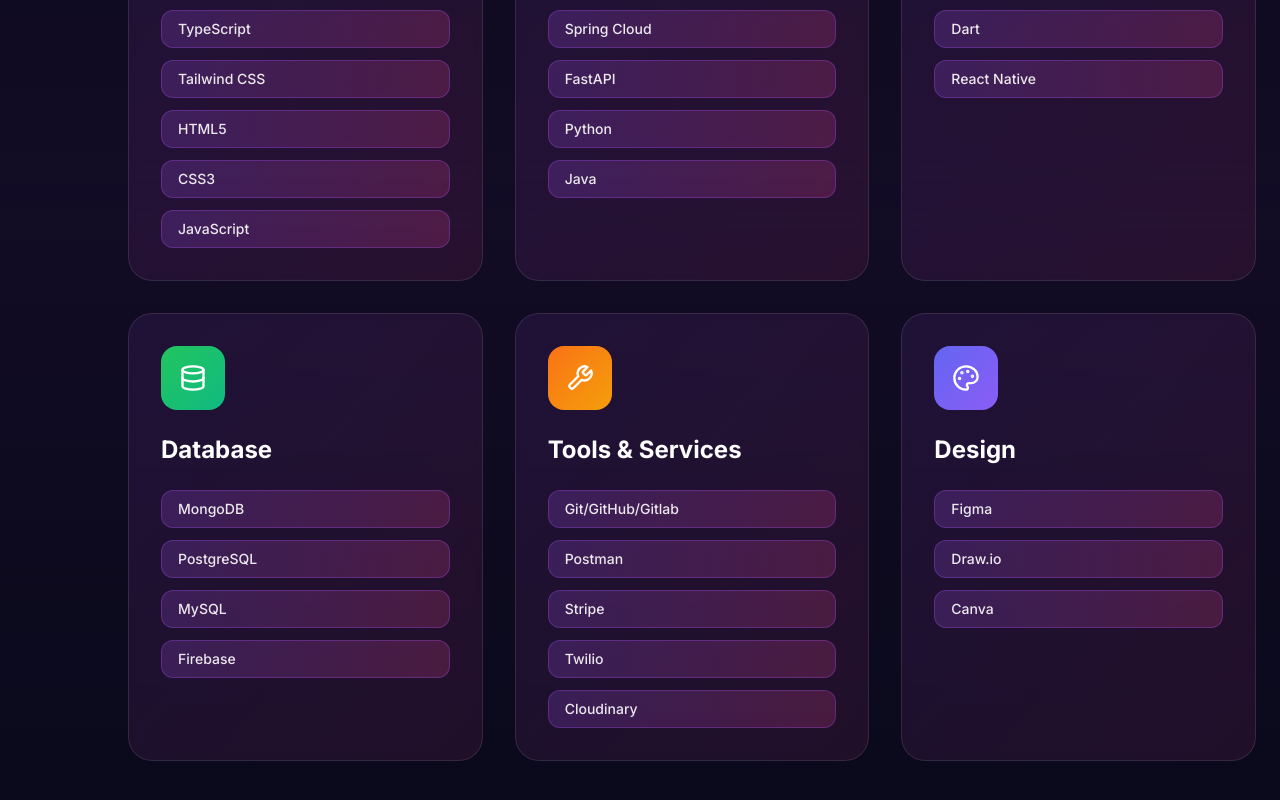
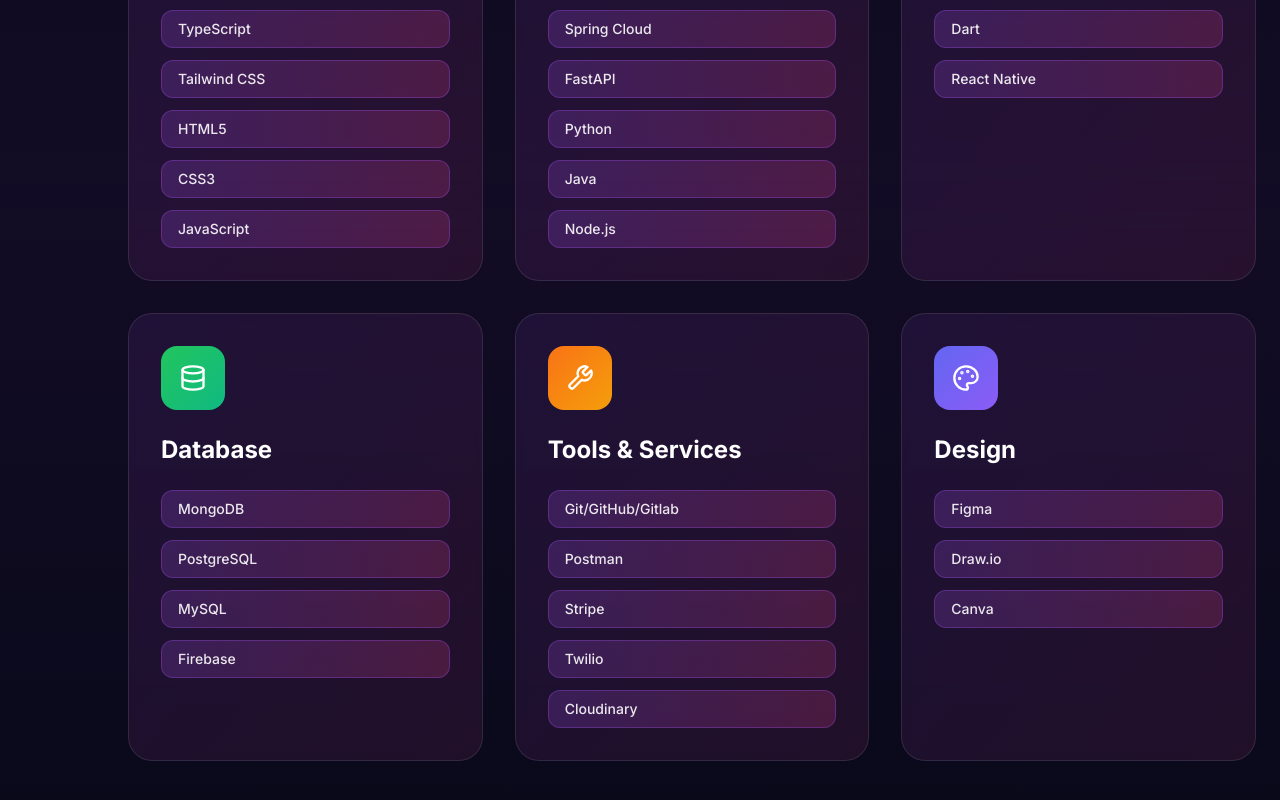
Before and after one commit to eyanft/MyPersonalPortfolio, a React (Vite) app: page / in a window 1280 px wide. Shown: the part 5204-6004 px from the top of the page. Built offline with nearby package versions, Linux system fonts and the light colour scheme.

Commit message:
Update Skills.tsx

```diff
--- a/src/components/Skills.tsx
+++ b/src/components/Skills.tsx
@@ -18,7 +18,7 @@
         {
           name: 'Backend',
           icon: Server,
-          skills: ['Spring Boot', 'Spring Cloud', 'FastAPI', 'Python', 'Java'],
+          skills: ['Spring Boot', 'Spring Cloud', 'FastAPI', 'Python', 'Java', 'Node.js'],
           color: 'from-purple-500 to-pink-500'
         },
         {
@@ -59,7 +59,7 @@
         {
           name: 'Backend',
           icon: Server,
-          skills: ['Spring Boot', 'Spring Cloud', 'FastAPI', 'Python', 'Java'],
+          skills: ['Spring Boot', 'Spring Cloud', 'FastAPI', 'Python', 'Java', 'Node.js'],
           color: 'from-purple-500 to-pink-500'
         },
         {
```
